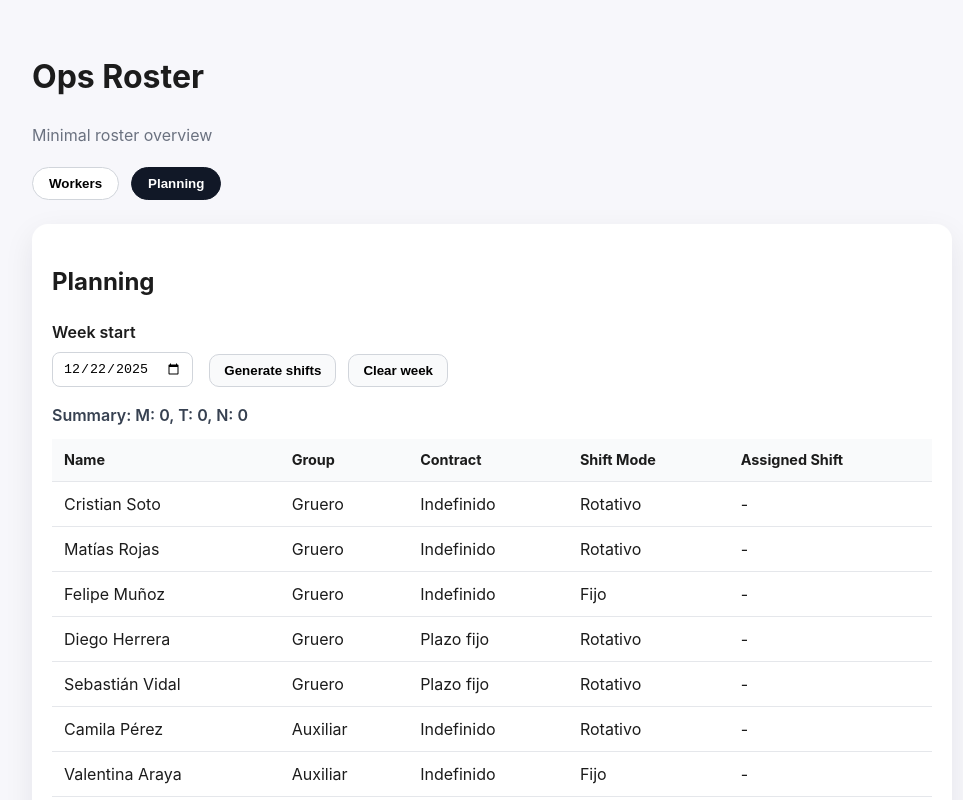
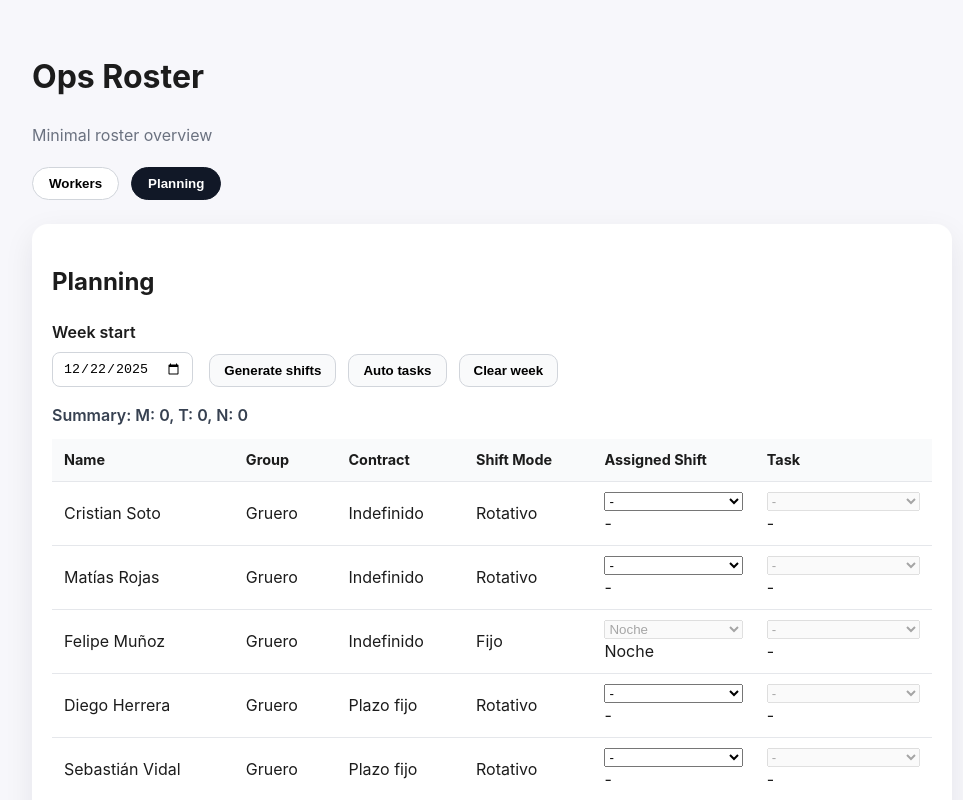
Before and after one commit to cabp393/ops-roster, a React (Vite) app: page / in a window 1280 px wide. Both pictures are taken after a click on the button "Planning". Shown: the top 800 px of the page, without its empty margins (148-1111 px from the left). Built offline with nearby package versions, Linux system fonts and the light colour scheme.

Commit message:
Add manual planning assignments

```diff
--- a/src/lib/storage.ts
+++ b/src/lib/storage.ts
@@ -1,4 +1,4 @@
-import type { Assignment } from './types'
+import type { PlanningRecord } from './types'
 
 const STORAGE_PREFIX = 'opsRoster:planning'
 
@@ -6,19 +6,22 @@ function storageKey(weekStart: string) {
   return `${STORAGE_PREFIX}:${weekStart}`
 }
 
-export function loadPlanning(weekStart: string): Assignment[] | null {
+export function loadPlanning(weekStart: string): PlanningRecord | null {
   const raw = localStorage.getItem(storageKey(weekStart))
   if (!raw) return null
   try {
-    const parsed = JSON.parse(raw) as Assignment[]
+    const parsed = JSON.parse(raw) as PlanningRecord
+    if (!parsed || parsed.weekStart !== weekStart || !Array.isArray(parsed.assignments)) {
+      return null
+    }
     return parsed
   } catch {
     return null
   }
 }
 
-export function savePlanning(weekStart: string, assignments: Assignment[]) {
-  localStorage.setItem(storageKey(weekStart), JSON.stringify(assignments))
+export function savePlanning(weekStart: string, record: PlanningRecord) {
+  localStorage.setItem(storageKey(weekStart), JSON.stringify(record))
 }
 
 export function clearPlanning(weekStart: string) {
--- a/src/lib/types.ts
+++ b/src/lib/types.ts
@@ -4,7 +4,13 @@ export type Assignment = {
   workerId: number
   weekStart: string
   shift: Shift
+  task?: string
   source: 'generated' | 'manual'
+}
+
+export type PlanningRecord = {
+  weekStart: string
+  assignments: Assignment[]
 }
 
 export type PlanningInput = {
--- a/src/pages/PlanningPage.tsx
+++ b/src/pages/PlanningPage.tsx
@@ -1,10 +1,12 @@
 import { useEffect, useMemo, useState } from 'react'
-import { SHIFT_LABEL, SHIFTS, prevWeekShifts, workers } from '../data/mock'
+import { SHIFT_LABEL, SHIFTS, TASKS_BY_GROUP, prevWeekShifts, workers } from '../data/mock'
 import { generateAssignments } from '../lib/planning'
 import { clearPlanning, loadPlanning, savePlanning } from '../lib/storage'
-import type { Assignment, Shift } from '../lib/types'
+import type { Assignment, PlanningRecord, Shift } from '../lib/types'
 
 const fallbackWeekStart = '2025-12-29'
+
+const GROUPS = Object.keys(TASKS_BY_GROUP) as Array<keyof typeof TASKS_BY_GROUP>
 
 function toDateInputValue(date: Date) {
   const year = date.getFullYear()
@@ -34,13 +36,19 @@ function countAssignments(assignments: Assignment[]) {
   return counts
 }
 
+function makeRecord(weekStart: string, assignments: Assignment[]): PlanningRecord {
+  return { weekStart, assignments }
+}
+
 export function PlanningPage() {
   const [weekStart, setWeekStart] = useState(getDefaultWeekStart)
   const [assignments, setAssignments] = useState<Assignment[]>([])
+  const [savedLabel, setSavedLabel] = useState<string | null>(null)
 
   useEffect(() => {
     const saved = loadPlanning(weekStart)
-    setAssignments(saved ?? [])
+    setAssignments(saved?.assignments ?? [])
+    setSavedLabel(saved ? 'Saved' : null)
   }, [weekStart])
 
   const assignmentsByWorker = useMemo(() => {
@@ -49,19 +57,81 @@ export function PlanningPage() {
 
   const counts = useMemo(() => countAssignments(assignments), [assignments])
 
+  function persist(nextAssignments: Assignment[]) {
+    setAssignments(nextAssignments)
+    savePlanning(weekStart, makeRecord(weekStart, nextAssignments))
+    setSavedLabel(`Saved ${new Date().toLocaleTimeString()}`)
+  }
+
   function handleGenerate() {
     const nextAssignments = generateAssignments({
       weekStart,
       workers,
       prevWeekShifts,
     })
-    setAssignments(nextAssignments)
-    savePlanning(weekStart, nextAssignments)
+    persist(nextAssignments)
   }
 
   function handleClear() {
     clearPlanning(weekStart)
     setAssignments([])
+    setSavedLabel(null)
+  }
+
+  function handleShiftChange(workerId: number, shift: string) {
+    if (!shift) return
+    const nextAssignments = assignments.map((assignment) => ({ ...assignment }))
+    const index = nextAssignments.findIndex((assignment) => assignment.workerId === workerId)
+    if (index >= 0) {
+      nextAssignments[index] = {
+        ...nextAssignments[index],
+        shift: shift as Shift,
+        source: 'manual',
+      }
+    } else {
+      nextAssignments.push({
+        workerId,
+        weekStart,
+        shift: shift as Shift,
+        source: 'manual',
+      })
+    }
+    persist(nextAssignments)
+  }
+
+  function handleTaskChange(workerId: number, task: string) {
+    const nextAssignments = assignments.map((assignment) => ({ ...assignment }))
+    const index = nextAssignments.findIndex((assignment) => assignment.workerId === workerId)
+    if (index === -1) return
+    nextAssignments[index] = {
+      ...nextAssignments[index],
+      task: task || undefined,
+      source: 'manual',
+    }
+    persist(nextAssignments)
+  }
+
+  function handleAutoTasks() {
+    const nextAssignments = assignments.map((assignment) => ({ ...assignment }))
+    const assignmentsMap = new Map(nextAssignments.map((assignment) => [assignment.workerId, assignment]))
+
+    SHIFTS.forEach((shift) => {
+      GROUPS.forEach((group) => {
+        const tasks = TASKS_BY_GROUP[group]
+        let taskIndex = 0
+        workers
+          .filter((worker) => worker.group === group)
+          .forEach((worker) => {
+            const assignment = assignmentsMap.get(worker.id)
+            if (!assignment || assignment.shift !== shift) return
+            if (assignment.task) return
+            assignment.task = tasks[taskIndex % tasks.length]
+            taskIndex += 1
+          })
+      })
+    })
+
+    persist(nextAssignments)
   }
 
   return (
@@ -80,6 +150,9 @@ export function PlanningPage() {
           <button type="button" onClick={handleGenerate}>
             Generate shifts
           </button>
+          <button type="button" onClick={handleAutoTasks}>
+            Auto tasks
+          </button>
           <button type="button" onClick={handleClear}>
             Clear week
           </button>
@@ -88,6 +161,7 @@ export function PlanningPage() {
       <p className="summary">
         Summary: {SHIFTS.map((shift) => `${shift}: ${counts[shift]}`).join(', ')}
       </p>
+      {savedLabel ? <p className="summary">{savedLabel}</p> : null}
       <div className="table-wrap">
         <table>
           <thead>
@@ -97,18 +171,61 @@ export function PlanningPage() {
               <th>Contract</th>
               <th>Shift Mode</th>
               <th>Assigned Shift</th>
+              <th>Task</th>
             </tr>
           </thead>
           <tbody>
             {workers.map((worker) => {
               const assignment = assignmentsByWorker.get(worker.id)
+              const allowedShifts = worker.constraints?.allowedShifts ?? SHIFTS
+              const isFixed = worker.shiftMode === 'Fijo'
+              const fixedShift = worker.fixedShift
+              const currentShift = isFixed ? fixedShift : assignment?.shift
+              const shiftOptions = isFixed
+                ? fixedShift
+                  ? [fixedShift]
+                  : []
+                : allowedShifts
               return (
                 <tr key={worker.id}>
                   <td>{worker.name}</td>
                   <td>{worker.group}</td>
                   <td>{worker.contract}</td>
                   <td>{worker.shiftMode}</td>
-                  <td>{assignment ? SHIFT_LABEL[assignment.shift] : '-'}</td>
+                  <td>
+                    <div className="field">
+                      <select
+                        value={currentShift ?? ''}
+                        disabled={isFixed}
+                        onChange={(event) => handleShiftChange(worker.id, event.target.value)}
+                      >
+                        <option value="">-</option>
+                        {shiftOptions.map((shift) => (
+                          <option key={shift} value={shift}>
+                            {SHIFT_LABEL[shift]}
+                          </option>
+                        ))}
+                      </select>
+                    </div>
+                    <div>{currentShift ? SHIFT_LABEL[currentShift] : '-'}</div>
+                  </td>
+                  <td>
+                    <div className="field">
+                      <select
+                        value={assignment?.task ?? ''}
+                        disabled={!assignment}
+                        onChange={(event) => handleTaskChange(worker.id, event.target.value)}
+                      >
+                        <option value="">-</option>
+                        {TASKS_BY_GROUP[worker.group].map((task) => (
+                          <option key={task} value={task}>
+                            {task}
+                          </option>
+                        ))}
+                      </select>
+                    </div>
+                    <div>{assignment?.task ?? '-'}</div>
+                  </td>
                 </tr>
               )
             })}
```
